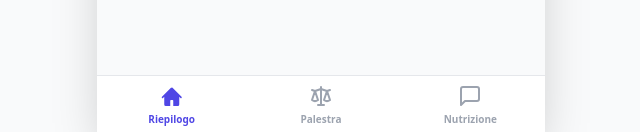
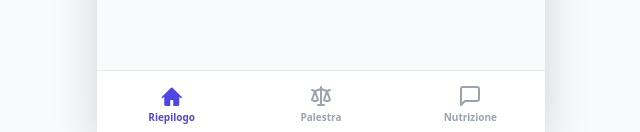
Before and after one commit to paciandrea24/gym-tracker, a plain HTML site: page public/index.html in a window 1280 px wide. Shown: the part 665-797 px from the top of the page, 319-959 px from the left. Drawn offline with nearby package versions, Linux system fonts and the light colour scheme; no server answers.

Commit message:
aggiunta pagina riepilogo con nuova disposizione 10

```diff
--- a/public/css/style.css
+++ b/public/css/style.css
@@ -44,29 +44,3 @@ html, body {
 #app::-webkit-scrollbar {
     display: none;
 }
-
-/* NAVBAR INFALLIBILE PER iOS E ANDROID */
-.ios-bottom-nav {
-    position: fixed;
-    bottom: 0;
-    left: 0;
-    right: 0;
-    margin: 0 auto;
-    width: 100%;
-    max-width: 28rem; /* Corrisponde al max-w-md di Tailwind */
-    background-color: rgba(255, 255, 255, 0.95);
-    backdrop-filter: blur(20px);
-    -webkit-backdrop-filter: blur(20px);
-    border-top: 1px solid #e5e7eb;
-    z-index: 9999;
-    display: flex;
-    justify-content: space-around;
-
-    /* Centra i bottoni verticalmente nell'area calcolata */
-    align-items: center;
-
-    /* IL TRUCCO: Fissiamo un'area utile di 60px e riempiamo solo l'area di sistema in basso */
-    height: calc(60px + env(safe-area-inset-bottom, 0px));
-    padding-bottom: env(safe-area-inset-bottom, 0px);
-    padding-top: 0px;
-}
--- a/public/index.html
+++ b/public/index.html
@@ -19,40 +19,43 @@
     <meta name="apple-mobile-web-app-status-bar-style" content="black-translucent">
     <meta name="apple-mobile-web-app-title" content="Tracker">
     <link rel="apple-touch-icon" href="/icon.png">
-    <link rel="stylesheet" href="./css/style.css?v=21">
+    <link rel="stylesheet" href="./css/style.css?v=22">
 </head>
 
 <body class="bg-gray-50 text-gray-900 font-sans antialiased selection:bg-blue-200">
     <div id="app" class="max-w-md mx-auto bg-gray-50 min-h-screen shadow-2xl relative overflow-x-hidden pb-20">
     </div>
 
-    <nav class="ios-bottom-nav">
-        <button id="nav-home" class="flex flex-col items-center text-[#4F46E5] w-[70px] transition-colors">
-            <svg class="w-6 h-6" fill="currentColor" viewBox="0 0 24 24">
+    <nav class="fixed bottom-0 left-0 right-0 z-[9999] w-full max-w-md mx-auto bg-white/95 backdrop-blur-xl border-t border-gray-200 flex justify-around items-center"
+        style="padding-bottom: env(safe-area-inset-bottom); height: calc(65px + env(safe-area-inset-bottom));">
+
+        <button id="nav-home"
+            class="flex flex-col items-center justify-center w-full h-full text-[#4F46E5] transition-colors">
+            <svg class="w-6 h-6 mb-1" fill="currentColor" viewBox="0 0 24 24">
                 <path
                     d="M11.47 3.84a.75.75 0 011.06 0l8.99 9a.75.75 0 11-1.06 1.06l-1.21-1.22V20.5a1.5 1.5 0 01-1.5 1.5h-4.5v-5.25a.75.75 0 00-.75-.75h-1.5a.75.75 0 00-.75.75v5.25h-4.5a1.5 1.5 0 01-1.5-1.5v-7.82l-1.21 1.22a.75.75 0 11-1.06-1.06l8.99-9z">
                 </path>
             </svg>
-            <span class="text-[10px] font-bold mt-1">Riepilogo</span>
+            <span class="text-[10px] font-bold leading-none">Riepilogo</span>
         </button>
 
         <button id="nav-gym"
-            class="flex flex-col items-center text-gray-400 hover:text-gray-600 transition-colors w-[70px]">
-            <svg class="w-6 h-6" fill="none" stroke="currentColor" viewBox="0 0 24 24">
+            class="flex flex-col items-center justify-center w-full h-full text-gray-400 hover:text-gray-600 transition-colors">
+            <svg class="w-6 h-6 mb-1" fill="none" stroke="currentColor" viewBox="0 0 24 24">
                 <path stroke-linecap="round" stroke-linejoin="round" stroke-width="2"
                     d="M3 6l3 1m0 0l-3 9a5.002 5.002 0 006.001 0M6 7l3 9M6 7l6-2m6 2l3-1m-3 1l-3 9a5.002 5.002 0 006.001 0M18 7l3 9m-3-9l-6-2m0-2v2m0 16V5m0 16H9m3 0h3">
                 </path>
             </svg>
-            <span class="text-[10px] font-bold mt-1">Palestra</span>
+            <span class="text-[10px] font-bold leading-none">Palestra</span>
         </button>
 
         <button id="nav-nutri"
-            class="flex flex-col items-center text-gray-400 hover:text-gray-600 transition-colors w-[70px]">
-            <svg class="w-6 h-6" fill="none" stroke="currentColor" viewBox="0 0 24 24">
+            class="flex flex-col items-center justify-center w-full h-full text-gray-400 hover:text-gray-600 transition-colors">
+            <svg class="w-6 h-6 mb-1" fill="none" stroke="currentColor" viewBox="0 0 24 24">
                 <path stroke-linecap="round" stroke-linejoin="round" stroke-width="2"
                     d="M21 15a2 2 0 01-2 2H7l-4 4V5a2 2 0 012-2h14a2 2 0 012 2z"></path>
             </svg>
-            <span class="text-[10px] font-bold mt-1">Nutrizione</span>
+            <span class="text-[10px] font-bold leading-none">Nutrizione</span>
         </button>
 
     </nav>
```
